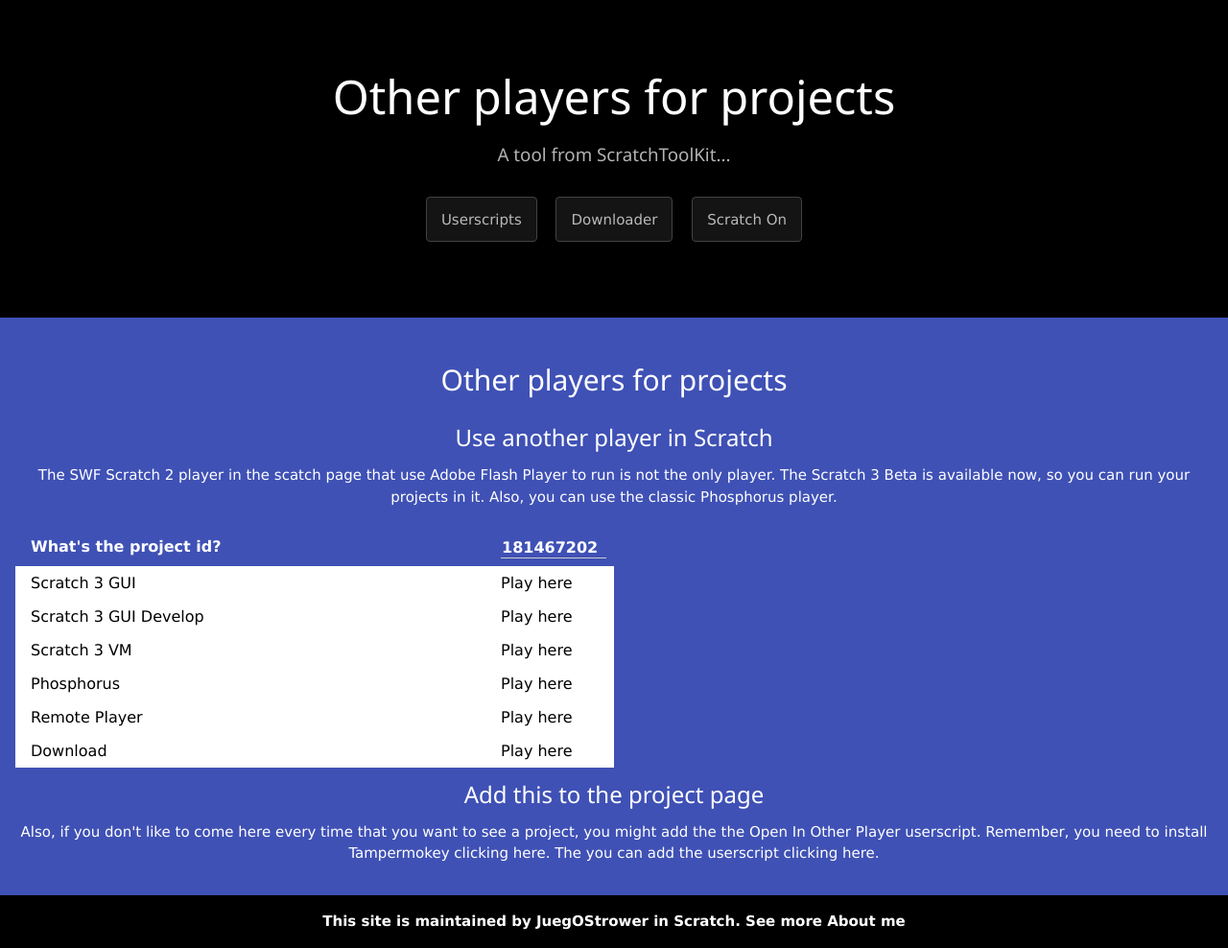
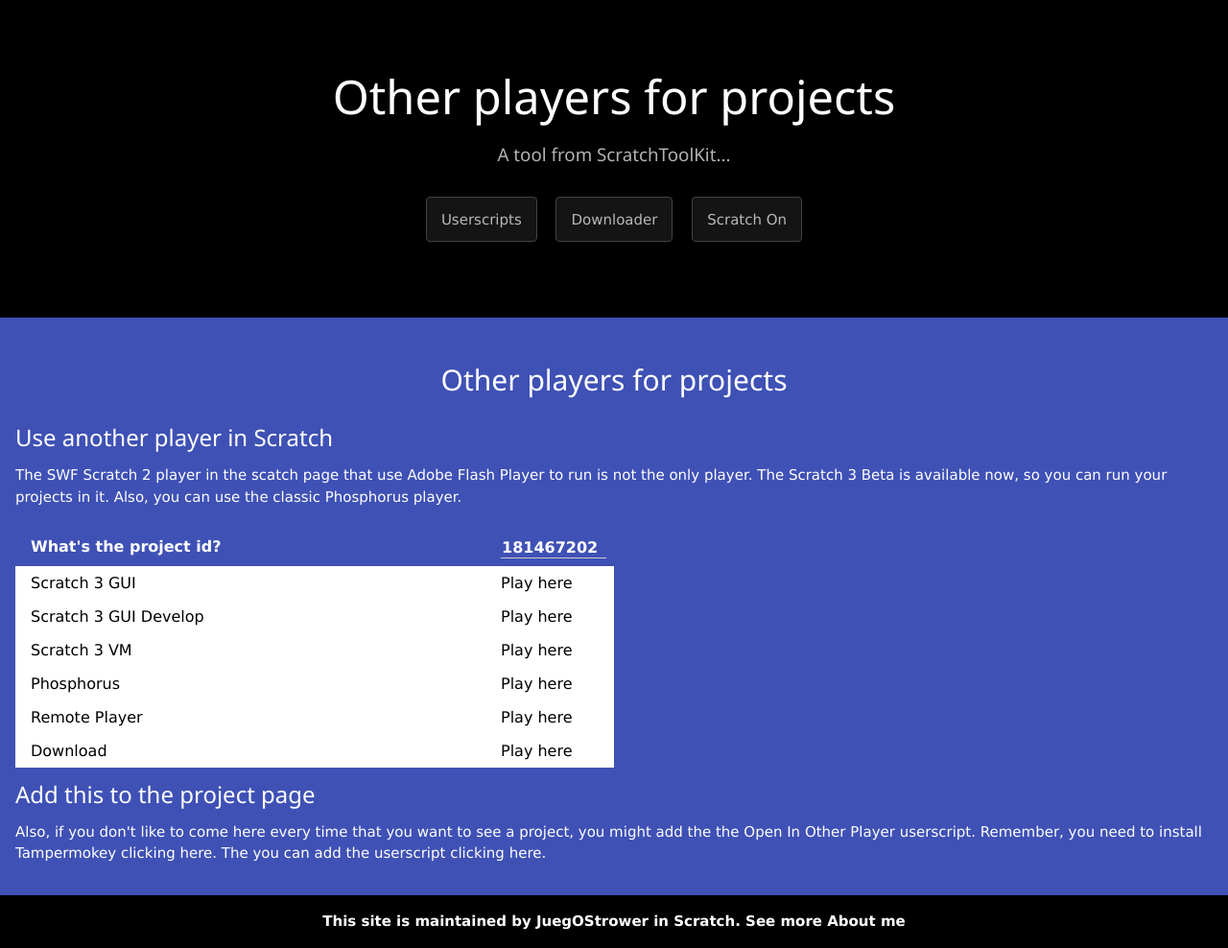
Before and after one commit to JuegOStrower/juegostrower.github.io, a Jekyll site: the page players/index.html, which Jekyll copies as it is, in a window 1280 px wide. Shown: the whole page at 96% size. Built offline with Jekyll 4.4.1, drawn with Linux system fonts in a browser that asks for light colours.

Commit message:
Update index.html

```diff
--- a/players/index.html
+++ b/players/index.html
@@ -31,7 +31,7 @@
     <div style="min-height: calc(100vh - 331px - 54px);" class="w3-indigo w3-center">
       <div class="w3-padding-32">
         <h2>Other players for projects</h2>
-<div class="w3-container w3-responsive"><h3>Use another player in Scratch</h3>The SWF Scratch 2 player in the scatch page that use Adobe Flash Player to run is not the only player. The Scratch 3 Beta is available now, so you can run your projects in it. Also, you can use the classic Phosphorus player.<br><br><table class="w3-table" style="/*margin:0px auto;*/ width:50%">
+<div class="w3-container w3-responsive w3-left-align"><h3>Use another player in Scratch</h3>The SWF Scratch 2 player in the scatch page that use Adobe Flash Player to run is not the only player. The Scratch 3 Beta is available now, so you can run your projects in it. Also, you can use the classic Phosphorus player.<br><br><table class="w3-table" style="/*margin:0px auto;*/ width:50%">
               <tbody>
                 <tr class="w3-text-white">
                   <th>What's the project id?</th>
```
